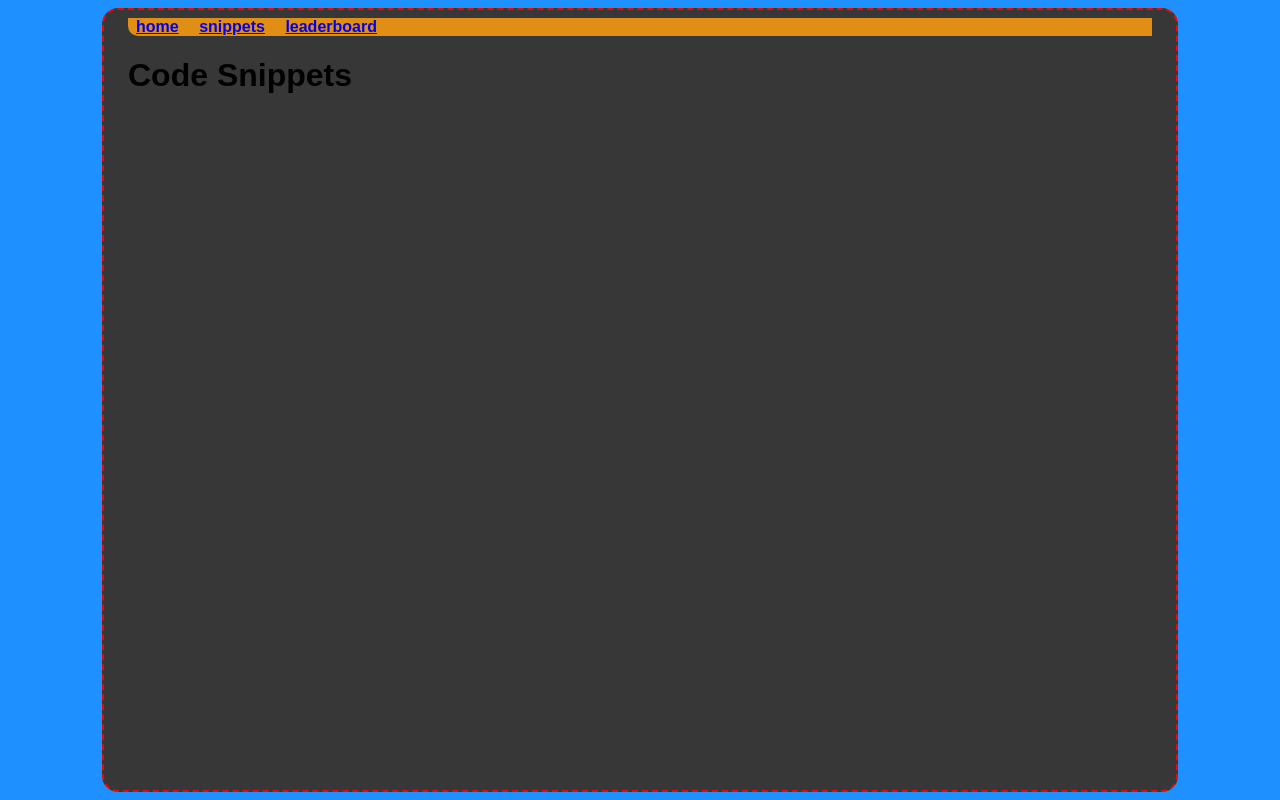
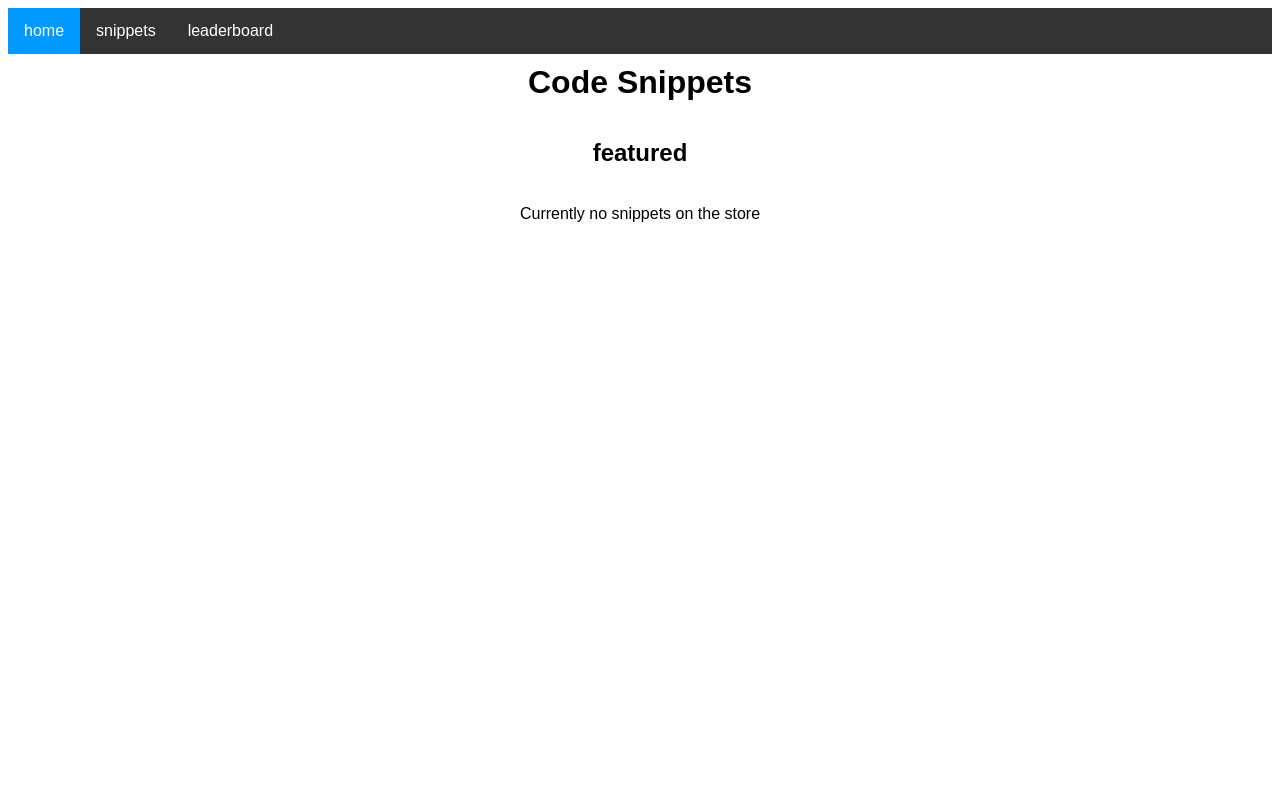
Before and after one commit to Otec-clan/otec-code-snippets, a plain HTML site: page index.html in a window 1280 px wide. Drawn offline with Linux system fonts and the light colour scheme.

Commit message:
web update

```diff
--- a/index.html
+++ b/index.html
@@ -9,12 +9,15 @@
     <body>
         <nav>
             <ul>
-                <li><a href="index.html">home</a></li>
+                <li><a href="index.html" class="active">home</a></li>
                 <li><a href="/snippets/index.html">snippets</a></li>
                 <li><a href="leaderboard.html">leaderboard</a></li>
             </ul>
         </nav>
-        <h1>Code Snippets</h1>
+        <h1 class="center">Code Snippets</h1>
         <br>
+        <h2 class="center">featured</h2>
+        <br>
+        <p class="center">Currently no snippets on the store</p>
     </body>
 </html>
--- a/style.css
+++ b/style.css
@@ -1,33 +1,44 @@
-body {
-    background-color: #383737;
-    border: 2px dashed red;
-    border-radius: 16px;
-    font-family: Arial, Helvetica, sans-serif;
-    margin-left: auto;
-    margin-right: auto;
-    max-width: 1024px;
-    min-width: 256px;
-    padding-top: 8px;
-    padding-bottom: 24px;
-    padding-left: 24px;
-    padding-right: 24px;
+nav {
+    ul {
+    list-style-type: none;
+    margin: 0;
+    padding: 0;
+    overflow: hidden;
+    background-color: #333;
+    background-color: #333;
+    position: -webkit-sticky;
+    position: sticky;
+    top: 0;
+  }
+
+    li{
+    float: left;
+    }
+
+    li a {
+    display: block;
+    color: white;
+    text-align: center;
+    padding: 14px 16px;
+    text-decoration: none;
+    }
+
+    /* Change the link color to #111 (black) on hover */
+    li a:hover{
+    background-color: #111;
+    }
+
+    .active{
+    background-color: #0099ff;
+    }
 }
 
 html {
-    background-color: dodgerblue;
-    background-size: 8px 8px;
+  font-family: Arial, Helvetica, sans-serif;
 }
 
-nav ul {
-    list-style-type: none;
-    background-color: #e08e14;
-    border-bottom-left-radius: 10px;
-    font-weight: bold;
-    padding: 0px;
+.center {
+   margin: auto;
+   padding: 10px;
+   text-align: center;
 }
-
-nav ul li {
-    display: inline;
-    padding-right: 8px;
-    padding-left: 8px;
-}
```
